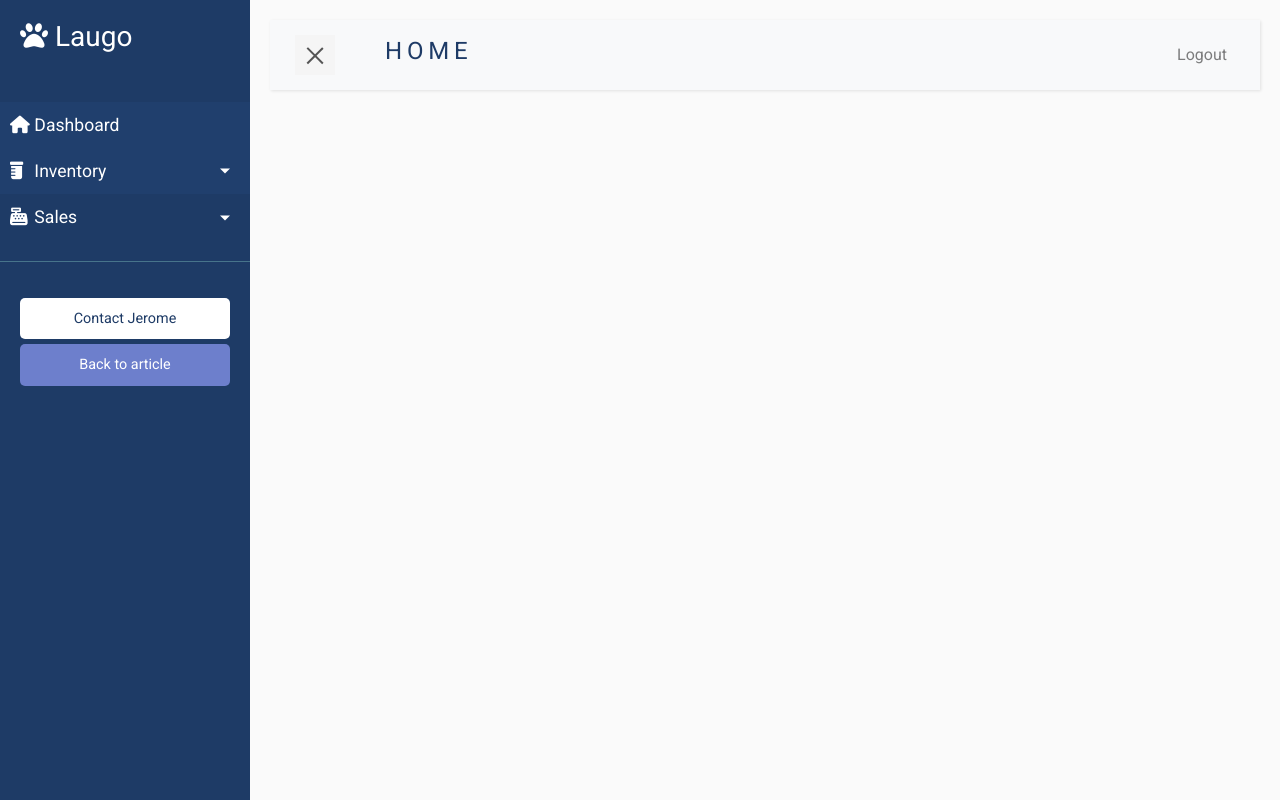
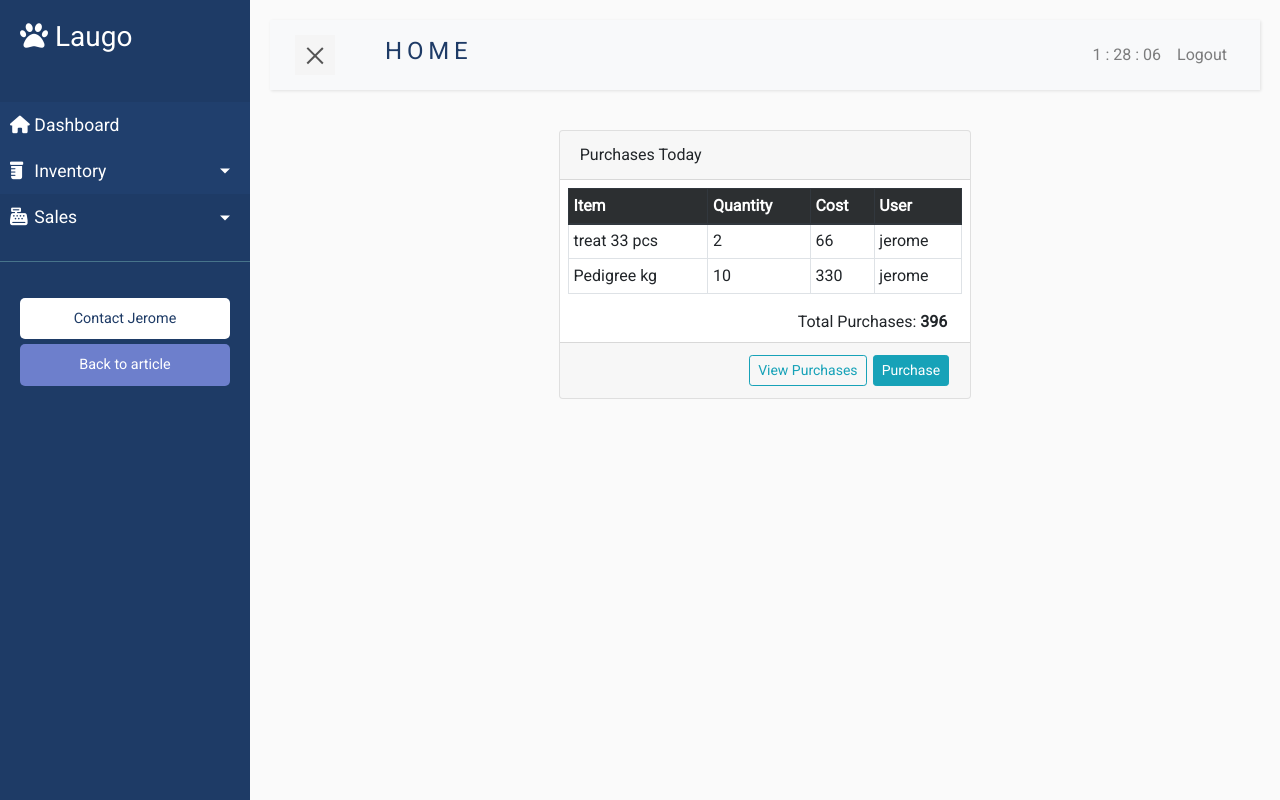
Before and after one commit to drakejanier/management_system, a Django app: page / in a window 1280 px wide. Run offline with Django 3.2, Linux system fonts and the light colour scheme; a user stored in the database is signed in; data comes from the database, SQL or seed files in the repository; both versions use the stored data as it was after the commit; some libraries are stand-ins or nearby versions.

Commit message:
Product Add working

```diff
--- a/Management_System/settings.py
+++ b/Management_System/settings.py
@@ -124,3 +124,5 @@ USE_TZ = True
 STATIC_URL = '/static/'
 
 CRISPY_TEMPLATE_PACK = 'bootstrap4'
+
+LOGIN_REDIRECT_URL = 'home-page'
--- a/Management_System/urls.py
+++ b/Management_System/urls.py
@@ -14,11 +14,15 @@ Including another URLconf
     2. Add a URL to urlpatterns:  path('blog/', include('blog.urls'))
 """
 from django.contrib import admin
+from django.contrib.auth import views as auth_views
 from django.urls import path, include
+
 
 urlpatterns = [
     path('admin/', admin.site.urls),
     path('', include('inventory.urls')),
+    path('login/', auth_views.LoginView.as_view(template_name='users/login.html'), name='login'),
+    path('logout/', auth_views.LogoutView.as_view(template_name='users/logout.html'), name='logout'),
     #path('register/', user_views.register, name='register'),
 
 ]
--- a/inventory/forms.py
+++ b/inventory/forms.py
@@ -7,9 +7,8 @@ class ProductForm(forms.ModelForm):
         fields = ['Name', 'Unit', 'Quantity', 'List_Price', 'Category']
 
 class PurchaseForm(forms.ModelForm):
-
     class Meta:
         model = Purchase
-        fields = ('Supplier','Cost', 'Total_Cost')
+        fields = ('Item', 'Supplier', 'Quantity','Cost', 'Total_Cost')
 
     # def __str__(self)
--- a/inventory/static/css/main.css
+++ b/inventory/static/css/main.css
@@ -25,8 +25,6 @@ h2{
 th{
     background-color:#2c2f31 !important;
 }
-
-
 
 /*
     Default STYLE
--- a/inventory/templates/inventory/base.html
+++ b/inventory/templates/inventory/base.html
@@ -29,6 +29,7 @@
     {% endif %}
   </head>
   <body>
+    {% comment %} TOP NAVIGATION {% endcomment %}
 
     <div class="wrapper">
       <!-- Sidebar Holder -->
@@ -39,9 +40,9 @@
         </div>
 
         <ul class="list-unstyled components">
-
+          {% if user.is_authenticated %}
             <li class="active">
-            <a href="#"> <i class="fas fa-home nav-icn"></i> Dashboard</a>
+              <a href="{% url 'dashboard' %}"> <i class="fas fa-home nav-icn"></i> Dashboard</a>
 
               <a href="#inventory-submenu" data-toggle="collapse" aria-expanded="false" class="dropdown-toggle"><i class="fas fa-prescription-bottle nav-icn"></i> Inventory</a>
               <ul class="collapse list-unstyled" id="inventory-submenu">
@@ -69,6 +70,7 @@
                 </li>
               </ul>
             </li>
+          {% endif %}
 
 
         </ul>
@@ -94,20 +96,30 @@
                       <span></span>
                       <span></span>
                   </button>
+
                   <h2 class="page-title">{{ title }}</h2>
                   <button class="btn btn-dark d-inline-block d-lg-none ml-auto" type="button" data-toggle="collapse" data-target="#navbarSupportedContent" aria-controls="navbarSupportedContent" aria-expanded="false" aria-label="Toggle navigation">
                       <svg class="svg-inline--fa fa-align-justify fa-w-14" aria-hidden="true" data-prefix="fas" data-icon="align-justify" role="img" xmlns="http://www.w3.org/2000/svg" viewBox="0 0 448 512" data-fa-i2svg=""><path fill="currentColor" d="M0 84V44c0-8.837 7.163-16 16-16h416c8.837 0 16 7.163 16 16v40c0 8.837-7.163 16-16 16H16c-8.837 0-16-7.163-16-16zm16 144h416c8.837 0 16-7.163 16-16v-40c0-8.837-7.163-16-16-16H16c-8.837 0-16 7.163-16 16v40c0 8.837 7.163 16 16 16zm0 256h416c8.837 0 16-7.163 16-16v-40c0-8.837-7.163-16-16-16H16c-8.837 0-16 7.163-16 16v40c0 8.837 7.163 16 16 16zm0-128h416c8.837 0 16-7.163 16-16v-40c0-8.837-7.163-16-16-16H16c-8.837 0-16 7.163-16 16v40c0 8.837 7.163 16 16 16z"></path></svg><!-- <i class="fas fa-align-justify"></i> -->
                   </button>
 
+                  {% comment %} TOP NAVIGATION {% endcomment %}
                   <div class="collapse navbar-collapse" id="navbarSupportedContent">
                       <ul class="nav navbar-nav ml-auto">
-                          <li class="nav-item active">
-                              <a class="nav-link" href="#">{{ user.get_full_name }} </a>
+                          {% if user.is_authenticated %}
+                            <li class="nav-item">
+                            <a class="nav-link" id="time-nav"></a>
                             </li>
                             <li class="nav-item">
-                              <a class="nav-link" href="#">Logout</a>
+                              <a class="nav-link" href="{% url 'logout' %}">Logout</a>
                             </li>
-
+                          {% else %}
+                              <li class="nav-item">
+                              <a class="nav-link" href="{% url 'login'%}">Login</a>
+                              </li>
+                              <li class="nav-item">
+                                <a class="nav-link" href="#">Sign Up</a>
+                              </li>
+                          {% endif %}
                       </ul>
                   </div>
               </div>
@@ -134,6 +146,21 @@
                 $('#sidebar').toggleClass('active');
                 $(this).toggleClass('active');
             });
+
+            function getdate(){
+              var today = new Date();
+              var h = today.getHours();
+              var m = today.getMinutes();
+              var s = today.getSeconds();
+              if(s<10){
+                  s = "0"+s;
+              }
+
+              $("#time-nav").text(h+" : "+m+" : "+s);
+              setTimeout(function(){getdate()}, 500);
+              }
+
+            setInterval(getdate());
         });
     </script>
 
--- /dev/null
+++ b/inventory/templates/inventory/dashboard.html
@@ -0,0 +1,59 @@
+{% extends 'inventory/base.html' %}
+
+{% block body %}
+<div class="card col-md-5 p-0 mx-auto">
+    <div class="card-header"> Purchases Today </div>
+
+    <div class="card-body p-2">
+        <table class="table table-hover table-bordered table-sm col-sm-6 " id="dash-tables" font- >
+            <thead class="thead-dark tbl-head col-sm-6">
+                <th >Item</th>
+                <th >Quantity</th>
+                <th >Cost</th>
+                <th >User</th>
+            </thead>
+
+            <tbody>
+                {% for item in purchases %}
+                <tr>
+                    <td>{{ item.Item }}</td>
+                    <td>{{ item.Quantity }}</td>
+                    <td>{{ item.Total_Cost }}</td>
+                    <td>{{ item.User }}</td>
+                </tr>
+                {% endfor %}
+            </tbody>
+        </table>
+        <div class="col-sm-12 float-right">
+            <span class="float-right">Total Purchases: <strong>{{ total_purchases }}</strong></span>
+        </div>
+    </div>
+
+    <div class="card-footer text-muted">
+        <div class="col-sm-3 float-right">
+            <a href="{% url 'purchase-list' %}"
+                class="btn btn-info btn-sm "
+                role="button"
+                data-toggle="tooltip" data-placement="right"
+                title="View Purchase List">
+                Purchase
+            </a>
+        </div>
+
+        <div class="col-sm-4 float-right">
+            <a href="{% url 'purchase-list' %}"
+                class="btn btn-outline-info btn-sm "
+                role="button"
+                data-toggle="tooltip" data-placement="right"
+                title="View Purchase List">
+                View Purchases
+            </a>
+        </div>
+
+
+    </div>
+</div>
+
+
+</div>
+{% endblock %}
--- a/inventory/urls.py
+++ b/inventory/urls.py
@@ -6,12 +6,14 @@ from . import views
 
 urlpatterns = [
     path('', views.home, name='home-page'),
+    path('home/', views.home, name='dashboard'),
     path('productlist/', views.ProductView, name='product-list'), #leave blank to make as homepage
     # path('purchase-add/', PurchaseAdd.as_view(), name='purchase-add'),
 
-    path('product-add/<int:pk>/', views.PurchaseView, name='product-add'),
+    path('product-add/<int:pk>/', views.PurchaseAdd, name='product-add'),
     path('product-delete/<int:pk>/', views.ProductDelete, name='product-delete'),
 
     path('purchase-add/', views.PurchaseNewItem, name='purchase-add'),
     path('purchase-list', PurchasesListView.as_view(), name='purchase-list'), #list of Purchases
+    path('purchase-delete/<int:pk>/', views.PurchaseDelete, name='purchase-delete'),
 ]
--- a/inventory/views.py
+++ b/inventory/views.py
@@ -1,18 +1,35 @@
 from django.shortcuts import render, get_object_or_404, redirect
 from .models import Products, Category, Purchase
+from django.db.models import Avg, Count, Min, Sum
 from django.contrib.auth.models import User
 from django.contrib.auth.mixins import LoginRequiredMixin
 from django.contrib import messages
 from django.views.generic import ListView, DetailView, CreateView, UpdateView,TemplateView
 from django.views.generic.edit import FormView
+from django.urls import reverse
 from .forms import PurchaseForm, ProductForm
+from datetime import datetime, date
 
 # Create your views here.
+
 def home(request):
-    context = {
-        'title': 'Home',
-    }
-    return render(request, 'inventory/base.html', context)
+
+
+    if request.user.is_authenticated:
+        purchases_today = Purchase.objects.filter(Date_Purchased__date=date.today())
+
+
+        context = {
+            'purchases' : purchases_today,
+            'total_purchases': purchases_today.aggregate(Sum('Total_Cost'))['Total_Cost__sum'] or 0.00,
+            'title': 'Home',
+            }
+
+        return render(request, 'inventory/dashboard.html', context)
+    else:
+        return redirect('login')
+
+
 
 def ProductView(request):
     items = Products.objects.all()
@@ -54,16 +71,41 @@ def PurchaseView(request, pk): #TEMPORARY DELETE AFTER 0623
 
     return render(request, 'inventory/purchase.html', {'form':form})
 
-class PurchaseAdd(CreateView): #CHECK IF TEMP
-    model = Purchase
-    # form = PurchaseForm
-    fields = ['Item', 'Supplier', 'Quantity', 'Cost', 'Date_Purchased']
-    # template_Name = 'inventory/purchase.html'
+def PurchaseAdd(request, pk):
+    product_item = get_object_or_404(Products, pk=pk) #get form Item model with primary key
+    item_data = {'Item' : product_item}
 
 
-    def form_valid(self, form): #overide the form valid method
-        form.instance.user = self.request.user.id
-        return super().form_valid(form)
+    if request.method == "POST":
+        form = PurchaseForm(request.POST)
+        purchase_qty = form['Quantity'].value()
+
+        print("purcahse qty : " + purchase_qty)
+
+        if form.is_valid():
+            product_item = Products.objects.get(pk = pk)
+            old_qty = product_item.Quantity
+
+            new_qty = int(old_qty) + int(purchase_qty)
+            print("new qty : " + str(new_qty))
+
+            product_item.Quantity = new_qty
+
+
+
+            product_item.save()
+            print("product updated")
+
+            form.save()
+
+            return redirect('product-list')
+
+    else: #IF GET
+        purchase_form = PurchaseForm(initial=item_data)
+        context  = {
+            'purchase_form': purchase_form,
+        }
+        return render(request, 'inventory/purchase_add.html', context)
 
 def PurchaseNewItem(request):
 
@@ -71,26 +113,19 @@ def PurchaseNewItem(request):
         product_form = ProductForm(request.POST)
         purchase_form = PurchaseForm(request.POST)
         user_reg = 'jerome'
-        print(product_form.errors)
-
-
-
 
         if product_form.is_valid() and purchase_form.is_valid():
-            print("2")
 
             added_qty = product_form['Quantity'].value()
             #product_form.User = 'jerome'
             added_product = product_form.save()
-            print("3")
 
             item_pk = added_product.pk
             product_item = Products.objects.get(pk = item_pk)
 
-            print("4")
             add_purchase = purchase_form.save(commit=False)
             add_purchase.Item = product_item
-            print(product_item)
+
             add_purchase.Quantity = added_qty
             add_purchase.save()
 
@@ -120,3 +155,10 @@ def ProductDelete(request, pk):
 
     return redirect('product-list')
     messages.success(request, f'Deleted.')
+
+def PurchaseDelete(request, pk):
+    item = Purchase.objects.only('Item').get(pk=pk).Item
+    Purchase.objects.filter(id=pk).delete()
+
+    return redirect('purchase-list')
+    messages.success(request, f'Deleted.')
```
Also changed, not shown: inventory/templates/inventory/purchase_add.html (added, +48 -0 lines), inventory/templates/inventory/purchase_list.html (+9 -0 lines), users/templates/users/login.html (added, +25 -0 lines), users/templates/users/logout.html (added, +19 -0 lines), db.sqlite3. Lines whose indentation alone changed are shown as unchanged.
